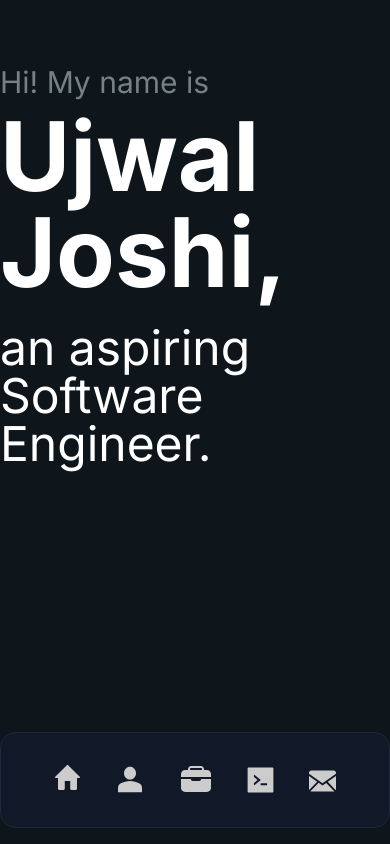
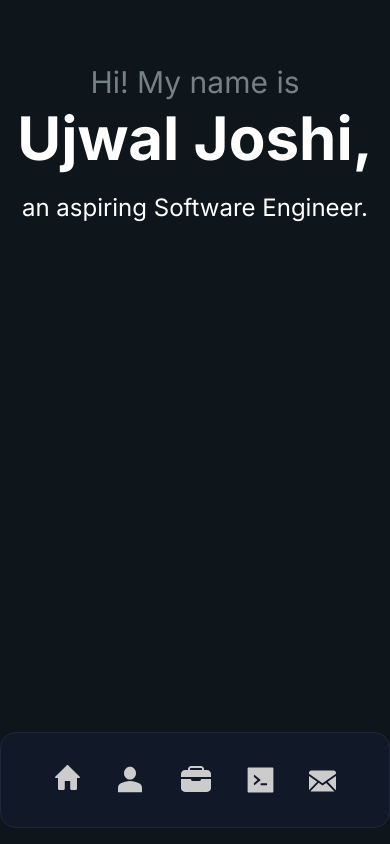
Before and after one commit to ujwal2003/ujwal2003.github.io, a SvelteKit app: page / in a window 390 px wide. Built offline with nearby package versions, Linux system fonts and the light colour scheme.

Commit message:
mobile responsiveness for hero section

```diff
--- a/src/routes/+page.svelte
+++ b/src/routes/+page.svelte
@@ -30,13 +30,13 @@
 
 <div class="flex justify-center pt-16">
     <div class="flex-col">
-        <div class="text-[#768087] text-3xl font-sans pb-2">
+        <div class="text-[#768087] text-3xl font-sans pb-2 max-sm:text-center">
             Hi! My name is
         </div>
-        <div class="text-white text-8xl font-sans font-extrabold pb-6">
+        <div class="text-white text-8xl font-sans font-extrabold pb-6 max-sm:text-center max-sm:text-6xl">
             Ujwal Joshi,
         </div>
-        <div class="text-white text-5xl font-sans">
+        <div class="text-white text-5xl font-sans max-sm:text-2xl max-sm:text-center">
             an aspiring Software Engineer.
         </div>
     </div>
```
